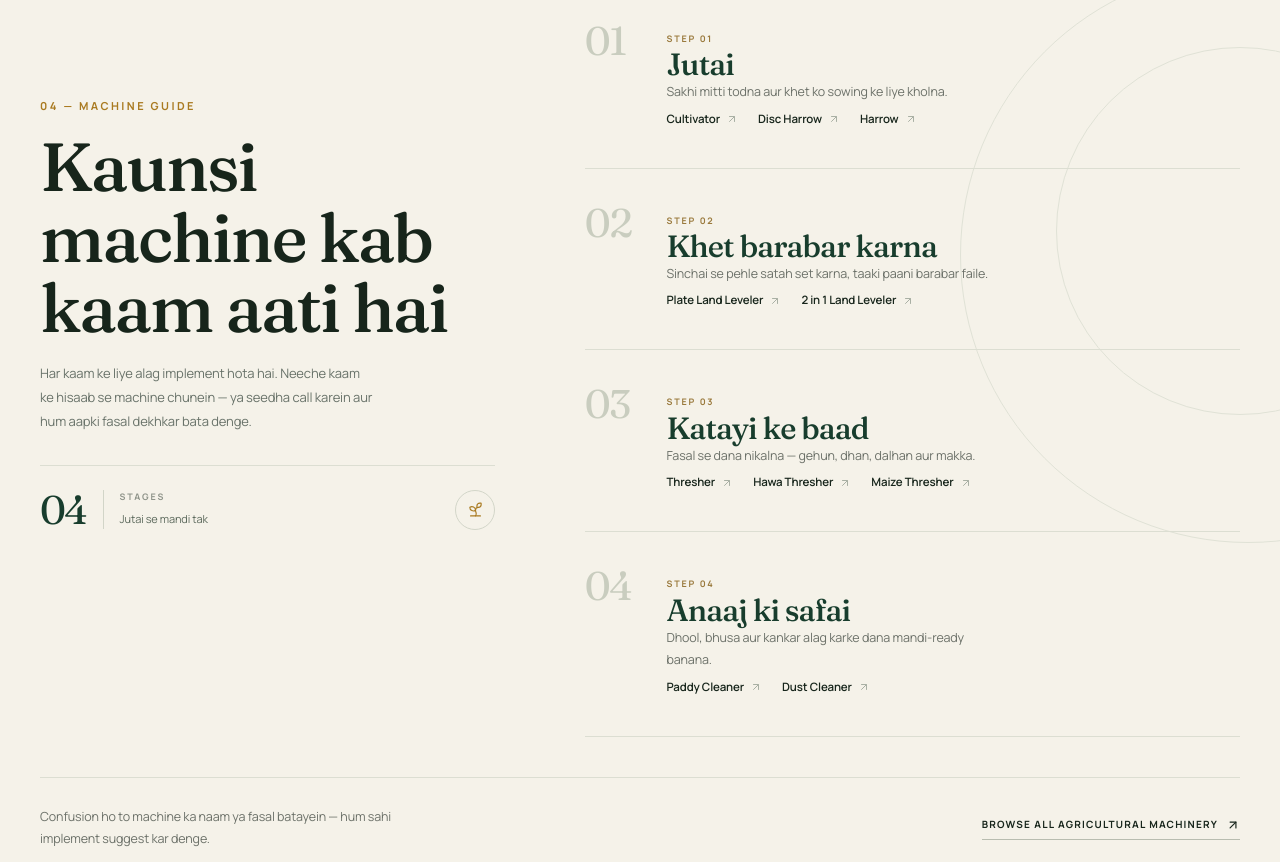
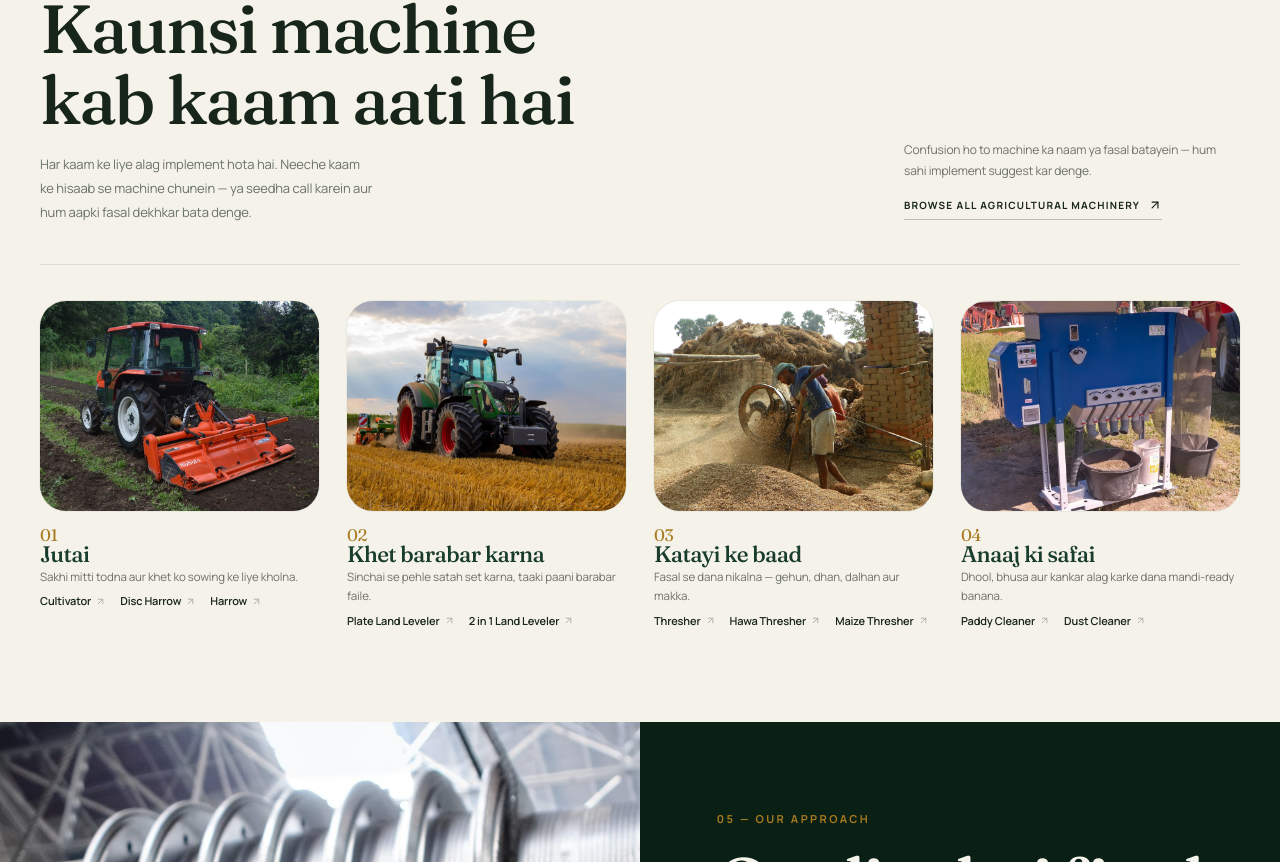
Before and after one commit to mdmajdi05/bharat-agricultures, a Next.js app: page / in a window 1280 px wide. Shown: the part 3958-4820 px from the top of the page. Built offline with nearby package versions, Linux system fonts and the light colour scheme; no server answers.

Commit message:
Simplify machine guide into a compact field stage grid

```diff
--- a/src/components/sections/home/MachineGuide.tsx
+++ b/src/components/sections/home/MachineGuide.tsx
@@ -1,5 +1,7 @@
+import Image from "next/image";
 import Link from "next/link";
-import { ArrowUpRight, Sprout } from "lucide-react";
+import { ArrowUpRight } from "lucide-react";
+
 import Container from "@/components/ui/Container";
 import Reveal from "@/components/ui/Reveal";
 import SectionHeading from "@/components/ui/SectionHeading";
@@ -7,85 +9,104 @@ import { homeMachineGuideCopy } from "@/data/siteContent";
 
 const hairline = "border-[#dcded2]";
 
+const stageVisuals = [
+  {
+    image: "/images/products/cultivator.jpg",
+    alt: "Tractor cultivator working the soil",
+  },
+  {
+    image: "/images/tractor-field.jpg",
+    alt: "Tractor working in an open field",
+  },
+  {
+    image: "/images/products/thresher.jpg",
+    alt: "Thresher separating grain after harvest",
+  },
+  {
+    image: "/images/products/paddy-cleaner.jpg",
+    alt: "Paddy cleaner preparing grain for market",
+  },
+];
+
 export default function MachineGuide() {
   const { kicker, title, copy, groups, note, linkHref, linkLabel } = homeMachineGuideCopy;
 
   return (
     <section
       id="machine-guide"
-      className="relative isolate overflow-hidden bg-[#f5f2e9] py-[clamp(4.5rem,9vw,7.5rem)]"
+      className="relative isolate overflow-hidden bg-[#f5f2e9] py-[clamp(4rem,7vw,6rem)]"
     >
-      <div
-        aria-hidden="true"
-        className="pointer-events-none absolute -right-64 top-24 -z-10 hidden h-[36rem] w-[36rem] rounded-full border border-[#e0e2d6] lg:block"
-      />
-      <div
-        aria-hidden="true"
-        className="pointer-events-none absolute -right-36 top-44 -z-10 hidden h-[23rem] w-[23rem] rounded-full border border-[#e0e2d6] lg:block"
-      />
-
       <Container>
-        <div className="grid gap-11 lg:grid-cols-[0.82fr_1.18fr] lg:gap-[clamp(4rem,7vw,7rem)]">
-          <Reveal className="self-start lg:sticky lg:top-28">
+        <Reveal>
+          <div
+            className={`flex flex-col gap-8 border-b pb-8 lg:flex-row lg:items-end lg:justify-between lg:gap-16 lg:pb-10 ${hairline}`}
+          >
             <SectionHeading kicker={kicker} title={title} copy={copy} />
 
-            <div className={`mt-8 flex items-center gap-4 border-t pt-6 ${hairline}`}>
-              <span className="font-display text-[2.5rem] leading-none tracking-[-0.04em] text-[#183d2d]">
-                04
-              </span>
-              <div className="border-l border-[#d2d5c8] pl-4">
-                <span className="block text-[9px] font-bold uppercase tracking-[0.2em] text-[#8f948a]">
-                  Stages
-                </span>
-                <span className="mt-1 block text-[11px] leading-5 text-[#5d6a5d]">
-                  Jutai se mandi tak
-                </span>
-              </div>
-              <span
-                aria-hidden="true"
-                className="ml-auto hidden h-10 w-10 place-items-center rounded-full border border-[#d2d5c8] text-[#a97a20] lg:grid"
+            <div className="max-w-[21rem] shrink-0 lg:pb-1">
+              <p className="text-[12px] leading-[1.75] text-[#6c7169]">{note}</p>
+              <Link
+                href={linkHref}
+                className="group mt-4 inline-flex items-center gap-2 border-b border-[#b9bdb0] pb-1.5 text-[10px] font-bold uppercase tracking-[0.12em] text-[#183d2d] transition-colors duration-200 hover:border-[#a97a20] hover:text-[#a97a20]"
               >
-                <Sprout size={17} strokeWidth={1.6} />
-              </span>
+                {linkLabel}
+                <ArrowUpRight
+                  size={14}
+                  aria-hidden="true"
+                  className="transition-transform duration-200 group-hover:-translate-y-0.5 group-hover:translate-x-0.5"
+                />
+              </Link>
             </div>
-          </Reveal>
+          </div>
+        </Reveal>
 
-          <div className={`border-t ${hairline}`}>
-            {groups.map((group, index) => (
+        <div className="mt-9 grid gap-8 sm:grid-cols-2 sm:gap-x-6 lg:grid-cols-4 lg:gap-x-7">
+          {groups.map((group, index) => {
+            const visual = stageVisuals[index] ?? stageVisuals[0];
+
+            return (
               <Reveal key={group.label} delay={index * 70}>
-                <article
-                  className={`group relative grid grid-cols-[2.4rem_1fr] gap-4 border-b py-7 transition-colors duration-300 before:absolute before:-left-4 before:top-9 before:h-6 before:w-px before:bg-[#a97a20] before:opacity-0 before:transition-opacity before:duration-300 hover:before:opacity-100 sm:grid-cols-[3.6rem_1fr] sm:gap-6 sm:py-9 ${hairline}`}
-                >
-                  <span
-                    aria-hidden="true"
-                    className="font-display text-[1.9rem] leading-[0.9] tracking-[-0.04em] text-[#c9cdbf] transition-colors duration-300 group-hover:text-[#b99a5c] sm:text-[2.5rem]"
+                <article className="group grid grid-cols-[6.5rem_1fr] items-start gap-4 sm:block">
+                  <Link
+                    href={group.links[0]?.href ?? "/products"}
+                    aria-label={`Explore ${group.label}`}
+                    className="relative block aspect-square overflow-hidden rounded-lg bg-[#e6e8dc] ring-1 ring-[#183d2d]/5 sm:aspect-[4/3]"
                   >
-                    {String(index + 1).padStart(2, "0")}
-                  </span>
+                    <Image
+                      src={visual.image}
+                      alt={visual.alt}
+                      fill
+                      sizes="(max-width: 640px) 30vw, (max-width: 1024px) 45vw, 23vw"
+                      className="object-cover transition-transform duration-700 group-hover:scale-[1.04]"
+                    />
+                  </Link>
 
-                  <div>
-                    <span className="text-[9px] font-bold uppercase tracking-[0.2em] text-[#9a7a3d]">
-                      Step {String(index + 1).padStart(2, "0")}
-                    </span>
+                  <div className="min-w-0">
+                    <div className="flex items-center gap-3 pt-1 sm:pt-4">
+                      <span className="font-display text-[1.05rem] leading-none tracking-[-0.03em] text-[#a97a20]">
+                        {String(index + 1).padStart(2, "0")}
+                      </span>
+                      <span className={`h-px flex-1 ${hairline}`} />
+                    </div>
 
-                    <h3 className="mt-2 font-display text-[clamp(1.45rem,2.4vw,1.95rem)] leading-[1.15] tracking-[-0.025em] text-[#183d2d]">
+                    <h3 className="mt-2.5 font-display text-[1.3rem] leading-[1.2] tracking-[-0.02em] text-[#183d2d] sm:text-[1.4rem]">
                       {group.label}
                     </h3>
 
-                    <p className="mt-2 max-w-[44ch] text-[12.5px] leading-[1.8] text-[#6c7169]">
+                    <p className="mt-1.5 text-[11.5px] leading-[1.7] text-[#6c7169]">
                       {group.copy}
                     </p>
 
-                    <ul className="mt-4 flex flex-wrap gap-x-5 gap-y-2">
+                    <ul className="mt-3 flex flex-wrap gap-x-3.5 gap-y-1.5">
                       {group.links.map((link) => (
                         <li key={link.href}>
                           <Link
                             href={link.href}
-                            className="group/link inline-flex items-center gap-1.5 border-b border-transparent pb-0.5 text-[11.5px] font-semibold text-[#334f3c] transition-colors duration-200 hover:border-[#c3a25c] hover:text-[#a97a20]"
+                            className="group/link inline-flex items-center gap-1 text-[11px] font-semibold text-[#334f3c] transition-colors duration-200 hover:text-[#a97a20]"
                           >
                             {link.label}
                             <ArrowUpRight
-                              size={12}
+                              size={11}
                               aria-hidden="true"
                               className="text-[#a9b0a4] transition-all duration-200 group-hover/link:-translate-y-0.5 group-hover/link:translate-x-0.5 group-hover/link:text-[#a97a20]"
                             />
@@ -96,29 +117,9 @@ export default function MachineGuide() {
                   </div>
                 </article>
               </Reveal>
-            ))}
-          </div>
+            );
+          })}
         </div>
-
-        <Reveal delay={120}>
-          <div
-            className={`mt-10 flex flex-col gap-5 border-t pt-7 sm:flex-row sm:items-center sm:justify-between sm:gap-10 ${hairline}`}
-          >
-            <p className="max-w-[52ch] text-[12.5px] leading-[1.8] text-[#6c7169]">{note}</p>
-
-            <Link
-              href={linkHref}
-              className="group inline-flex shrink-0 items-center gap-2 self-start border-b border-[#b9bdb0] pb-1.5 text-[10px] font-bold uppercase tracking-[0.12em] text-[#183d2d] transition-colors duration-200 hover:border-[#a97a20] hover:text-[#a97a20] sm:self-auto"
-            >
-              {linkLabel}
-              <ArrowUpRight
-                size={14}
-                aria-hidden="true"
-                className="transition-transform duration-200 group-hover:-translate-y-0.5 group-hover:translate-x-0.5"
-              />
-            </Link>
-          </div>
-        </Reveal>
       </Container>
     </section>
   );
```
